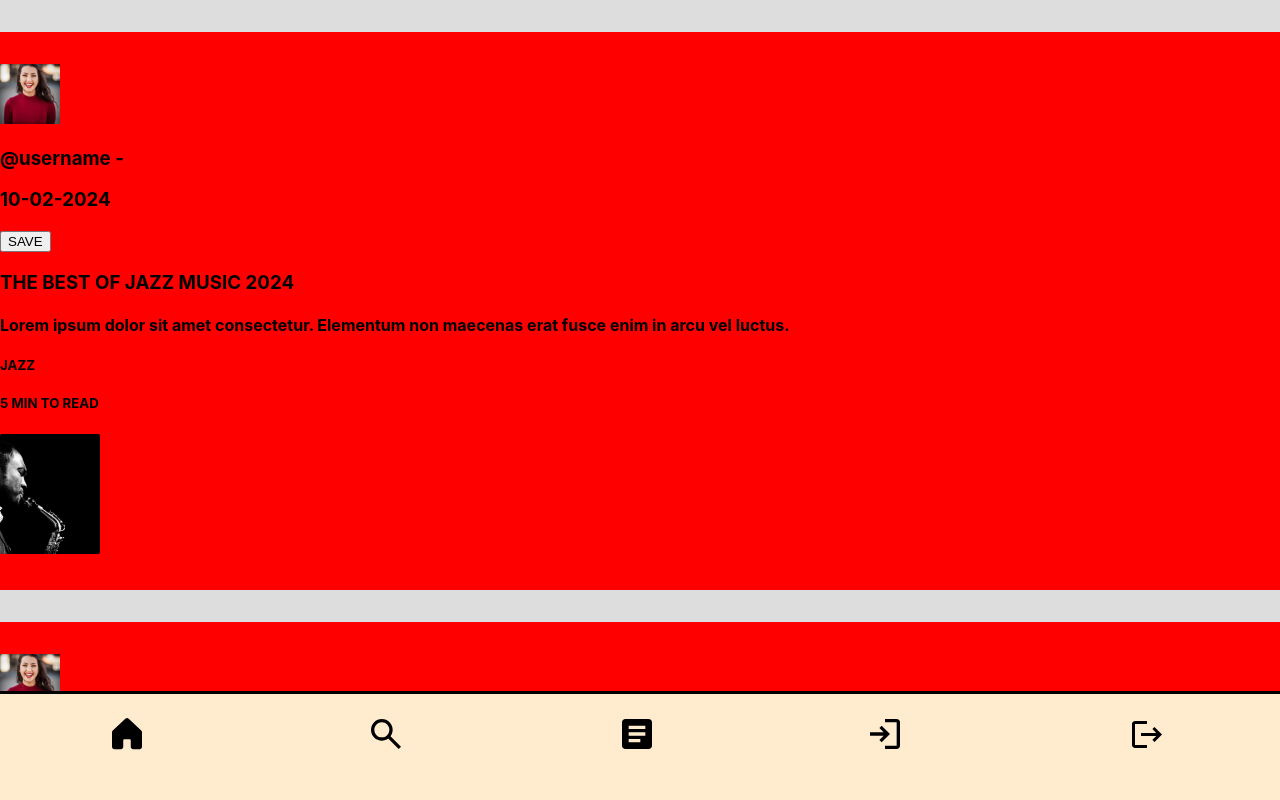
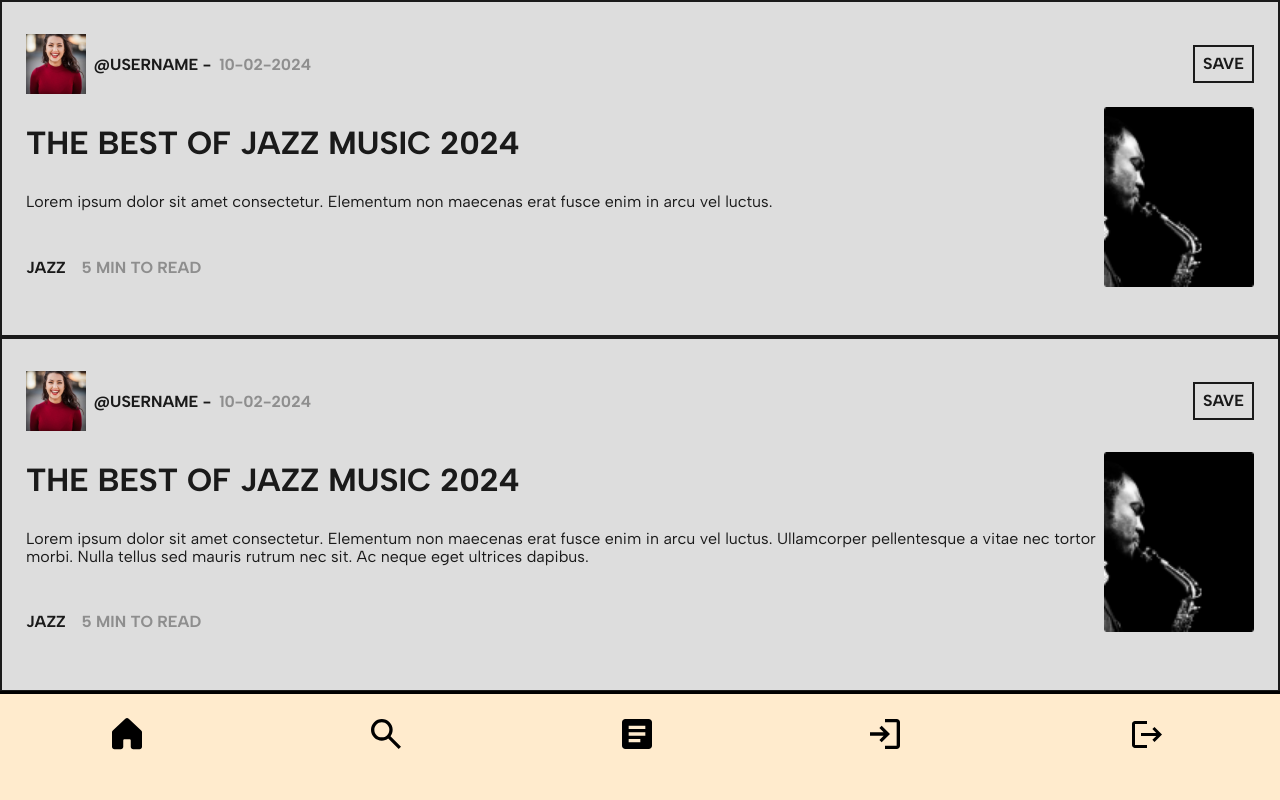
Before and after one commit to valentin-verin/Ecoal, a React (Create React App) app in the folder client/: page /article in a window 1280 px wide. Shown: the top 800 px of the page. Built offline with nearby package versions, Linux system fonts and the light colour scheme.

Commit message:
Article Part Home Style

```diff
--- a/client/src/Article/article.module.css
+++ b/client/src/Article/article.module.css
@@ -1,5 +1,102 @@
+@import url('https://fonts.googleapis.com/css2?family=Albert+Sans:ital,wght@0,100..900;1,100..900&display=swap');
+
 .card{
-    background-color: red;
-    padding: 2rem 0;
-    margin: 2rem 0;
+    padding: 2rem 1.5rem;
+    margin: 0rem 0;
+    border: 2px solid #1A1A1A;
 }
+
+.usersave{
+    display: flex;
+    justify-content: space-between;
+    align-items: center;
+}
+
+.user{
+    display: flex;
+    align-items: center;
+    gap: 8px;
+}
+
+.user h3{
+    color: #1A1A1A;
+    font-family: "Albert Sans";
+    font-size: 1rem;
+    text-transform: uppercase;
+}
+
+.user .h3grey{
+    color: rgba(26, 26, 26, 0.40)
+}
+
+.save button{
+    font-family: "Albert Sans";
+    text-decoration: none;
+    display: flex;
+    padding: 8px;
+    justify-content: center;
+    align-items: center;
+    gap: 1rem;
+    border: 2px solid #1A1A1A;
+    font-style: normal;
+    font-weight: 700;
+    line-height: 110%; /* 13.2px */
+    background: #DDD;
+    color: #1A1A1A;
+    font-size: 1rem;
+    cursor: pointer;
+}
+
+.save button:hover{
+    background: #1A1A1A;
+    color: #DDD;
+}
+
+.descriptionimg{
+    display: flex;
+    justify-content: space-between;
+    gap: 0.5rem;
+    align-items: center;
+}
+
+.description h3{
+    font-size: 2rem;
+    color: #1A1A1A;
+    text-transform: uppercase;
+    font-family: "Albert Sans";
+    line-height: 110%;
+}
+
+.description h4{
+    font-size: 1rem;
+    color: #1A1A1A;
+    text-transform: uppercase;
+    font-family: "Albert Sans";
+    line-height: 110%;
+    font-weight: 400;
+    text-transform: none;
+}
+
+.genre{
+    display: flex;
+    gap: 1rem;
+}
+
+.genre h5{
+    font-weight: 700;
+    font-size: 1rem;
+    color: #1A1A1A;
+    text-transform: uppercase;
+    font-family: "Albert Sans";
+    line-height: 110%;
+    text-transform: none;
+}
+
+.genre .h3grey{
+    color: rgba(26, 26, 26, 0.40)
+}
+
+.imgdescription img{
+    border-radius: 2px;
+    width: 150px;
+}
```
